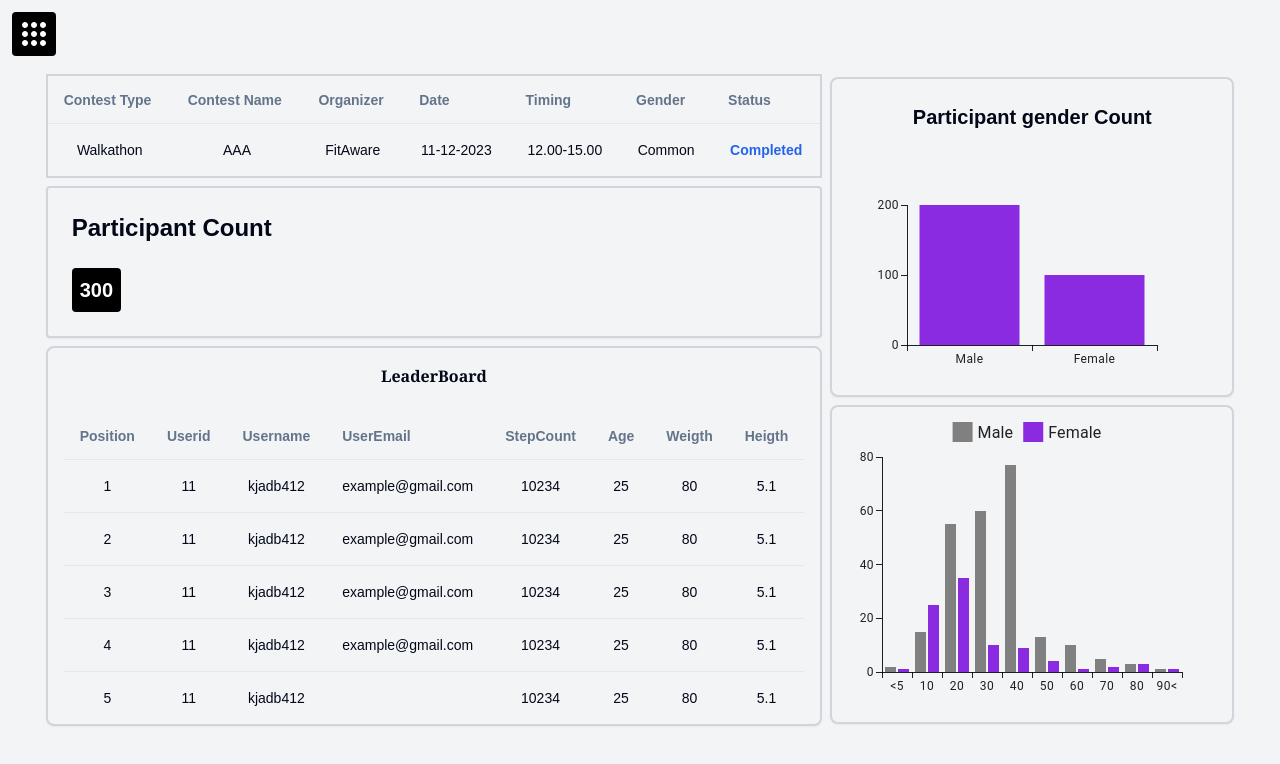
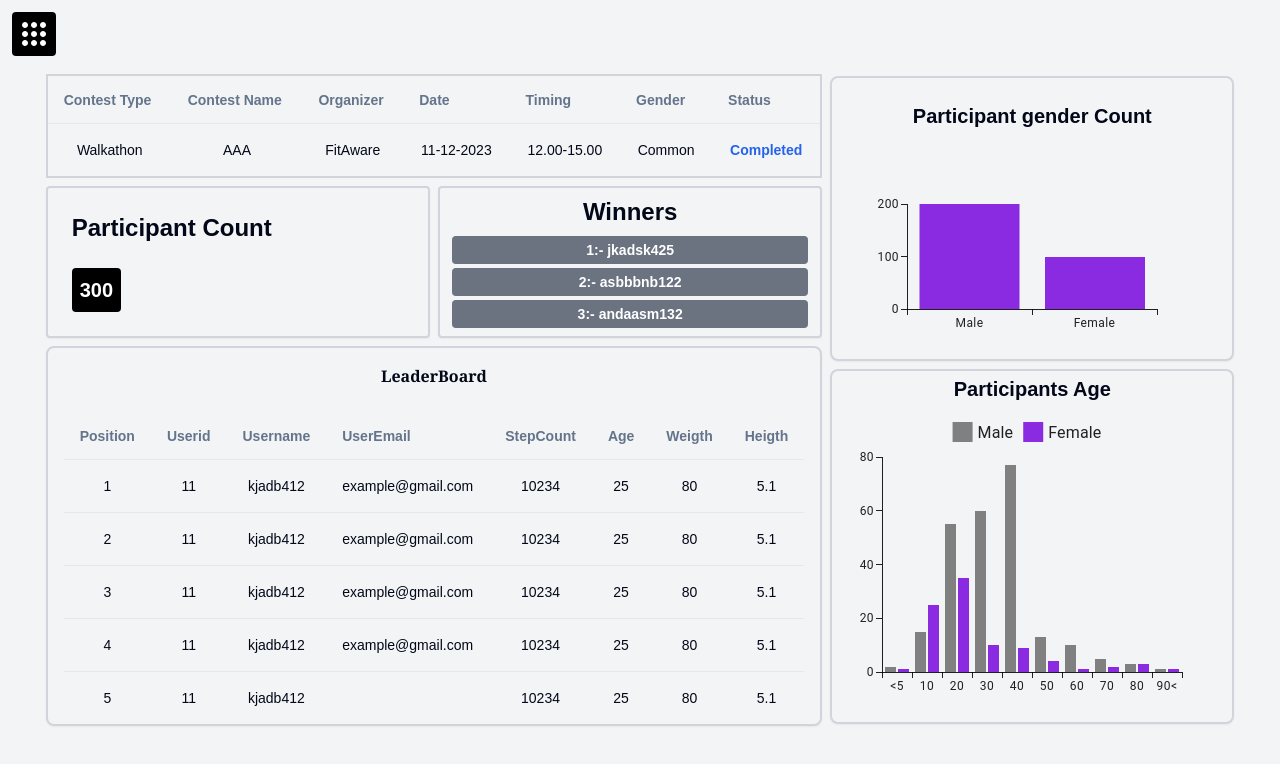
Before and after one commit to kesh-007/hackathon-client, a Next.js app: page /admin/alleve/AAA in a window 1280 px wide. Shown: the top 764 px of the page. Built offline with nearby package versions, Linux system fonts and the light colour scheme.

Commit message:
fix:- add winner card in panel

```diff
--- a/src/app/admin/alleve/[contestdetails]/bar2.tsx
+++ b/src/app/admin/alleve/[contestdetails]/bar2.tsx
@@ -13,6 +13,7 @@ import {
 const Bar2 = ({data}) => {
   return (
     <Card className='border-2 border-gray-300 bg-gray-100'>
+      <h1 className="font-semibold text-xl text-center p-1">Participants Age</h1>
         <BarChart
   xAxis={[{ scaleType: 'band', data: ['<5',10,20,30,40,50,60,70,80,'90<'] }]}
   series={data}
--- a/src/app/admin/alleve/[contestdetails]/barchart.tsx
+++ b/src/app/admin/alleve/[contestdetails]/barchart.tsx
@@ -25,7 +25,7 @@ const Barchart1 = ({data}) => {
           ]}
           series={data}
           width={350}
-          height={240}
+          height={205}
         />
       </Card>
   )
--- a/src/app/admin/alleve/[contestdetails]/page.tsx
+++ b/src/app/admin/alleve/[contestdetails]/page.tsx
@@ -5,6 +5,7 @@ import Barchart1 from './barchart';
 import Bar2 from './bar2';
 import ConDataTable from './condataTable';
 import Leaderboard from './leaderboard';
+import Winners from './winners';
 const page = ({params}) => {
 
     const usercount=300;
@@ -17,16 +18,17 @@ const page = ({params}) => {
     const ageRatio=[{ data: [2,15,55,60,77,13,10,5,3,1,0] ,color:["gray"],label:"Male"}, { data: [1,25,35,10,9,4,1,2,3,1,0],color:["blueviolet"],label:"Female" }]
     const tableData=["Walkathon" , "AAA" , "FitAware" , "11-12-2023","12.00-15.00","Common","Completed"]
 
-
+      const winnerdat=['jkadsk425','asbbbnb122','andaasm132']
 
   return (
     <div>
-    <div className='flex justify-center items-center gap-2 flex-wrap h-[100vh]  '>
+    <div className='flex justify-center items-center gap-2 h-[100vh]  '>
 
       <div className='flex flex-col justify-center gap-2 '>
       <ConDataTable data={tableData}/>
-      <div className=''>
+      <div className='flex gap-2 justify-stretch'>
         <Usercount data={usercount}/>
+        <Winners  data={winnerdat}/>
       </div>
         <Leaderboard/>
     </div>
--- a/src/app/admin/alleve/[contestdetails]/uc.tsx
+++ b/src/app/admin/alleve/[contestdetails]/uc.tsx
@@ -10,7 +10,7 @@ import {
 } from "@/components/ui/card"
 const Usercount = ({data}) => {
   return (
-    <div>
+    <div className='w-[100%]'>
       <Card className='bg-gray-100  border-2 border-gray-300 rounded'>
         <CardHeader className='text-2xl font-bold '>Participant Count</CardHeader>
         <CardFooter>
--- /dev/null
+++ b/src/app/admin/alleve/[contestdetails]/winners.tsx
@@ -0,0 +1,26 @@
+import React from 'react'
+import {
+    Card,
+    CardContent,
+    CardDescription,
+    CardFooter,
+    CardHeader,
+    CardTitle,
+  } from "@/components/ui/card"
+const Winners = ({data}) => {
+  return (
+    <div  className='w-[100%]'>
+    <Card className="border-2 border-gray-300 bg-gray-100 rounded w-[100%] p-2 pb-1  text-center ">
+        <h1 className="font-bold text-2xl mb-2">Winners</h1>
+        {
+        data.map((v,i)=>(
+            <CardDescription className='font-bold text-white text-center ml-4  bg-gray-500 p-1 m-1 rounded'>{i+1}:- {v}</CardDescription>
+        ))
+}
+
+    </Card>
+    </div>
+  )
+};
+
+export default Winners
```
